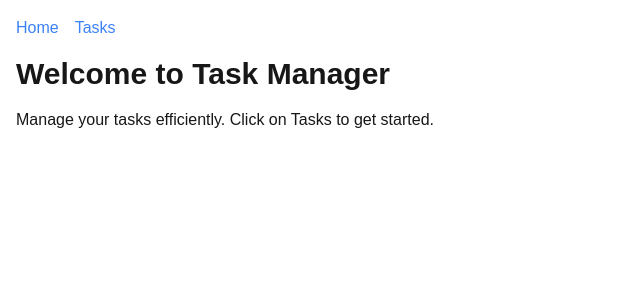
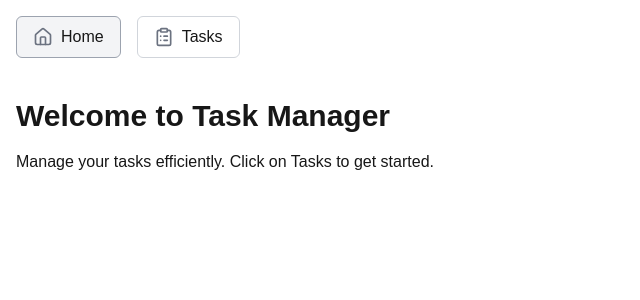
Before and after one commit to ibraheemhajjar/tasks-list-app, a Next.js app: page / in a window 1280 px wide. Shown: the top 300 px of the page, without its empty margins (0-640 px from the left). Built offline with nearby package versions, Linux system fonts and the light colour scheme.

Commit message:
refactor: improve Styling

```diff
--- a/package.json
+++ b/package.json
@@ -9,6 +9,7 @@
     "lint": "next lint"
   },
   "dependencies": {
+    "lucide-react": "^0.453.0",
     "next": "14.2.15",
     "react": "^18",
     "react-dom": "^18"
--- a/src/app/components/Task/TaskItem.tsx
+++ b/src/app/components/Task/TaskItem.tsx
@@ -1,5 +1,6 @@
 import React from "react";
 import { Task } from "@/app/types";
+import { upperSnackCaseToString } from "@/app/utils/textFormatting";
 
 type TaskItemProps = {
    task: Task;
@@ -11,28 +12,41 @@ const TaskItem: React.FC<TaskItemProps> = React.memo(({ task }) => {
    }, [task.createdAt]);
 
    return (
-      <li className="p-4 bg-white shadow-md rounded-lg mb-4">
-         <h3 className="text-lg font-semibold mb-2">{task.title}</h3>
-         <p className="text-sm text-gray-600 mb-2">{task.description}</p>
-         <div className="flex justify-between items-center text-sm">
-            <span
-               className={`px-2 py-1 rounded ${
-                  task.status === "COMPLETED" ? "bg-green-200 text-green-800" : "bg-yellow-200 text-yellow-800"
+      <li className="relative p-4 bg-white shadow-sm rounded-lg mb-4 border border-gray-300">
+         <h3 className="text-lg font-semibold mb-2 capitalize">{task.title}</h3>
+         <p
+            className={`px-2 py-1 rounded absolute top-4 right-4 text-sm ${
+               task.status === "COMPLETED"
+                  ? "bg-green-200 text-green-800 border border-green-800"
+                  : "bg-orange-200 text-yellow-800 border border-yellow-800"
             }`}
          >
-               {task.status}
-            </span>
-            <span className="text-gray-500">{formattedDate}</span>
+            {upperSnackCaseToString(task.status)}
+         </p>
+         <div className="flex items-center justify-between">
+            <div>
+               <p className="text-sm text-gray-600 mb-2">{task.description}</p>
+               <div className=" items-center text-sm">
+                  Created: <span className="text-gray-500">{formattedDate}</span>
                </div>
                <div className="mt-2 text-sm text-gray-500">
-            <span className="mr-4">Type: {task.type}</span>
-            <span>Likes: {task.number_of_likes}</span>
+                  Duration:
+                  {task?.duration?.value && task?.duration?.unit ? (
+                     <span>
+                        {task.duration.value} {task.duration.unit}
+                     </span>
+                  ) : (
+                     <span> Not Specified</span>
+                  )}
                </div>
-         {task.duration && (
+            </div>
+            <div className="text-right">
                <div className="mt-2 text-sm text-gray-500">
-               Duration: {task.duration.value} {task.duration.unit}
+                  <p>Type: {upperSnackCaseToString(task.type)}</p>
+                  <p>Likes: {task.number_of_likes}</p>
                </div>
-         )}
+            </div>
+         </div>
       </li>
    );
 });
--- a/src/app/components/Task/TaskTabs.tsx
+++ b/src/app/components/Task/TaskTabs.tsx
@@ -13,19 +13,19 @@ const TaskTabs: React.FC<TaskTabsProps> = ({ activeTab }) => {
    ];
 
    return (
-      <div className="mb-4">
-         <div className="border-b border-gray-200">
-            <nav className="-mb-px flex" aria-label="Tabs">
+      <div className="mb-8">
+         <div className="">
+            <nav className="-mb-px flex gap-2" aria-label="Tabs">
                {tabs.map((tab) => (
                   <Link
                      key={tab.name}
                      href={tab.href}
                      className={`
-                w-1/4 py-2 px-1 text-center border-b-2 font-medium text-sm
+                min-w-24 py-2 px-1 text-center border-b-2 font-medium text-sm border-gray-200 rounded-md
                 ${
                    activeTab === tab.status
-                      ? "border-blue-500 text-blue-600"
-                      : "border-transparent text-gray-500 hover:text-gray-700 hover:border-gray-300"
+                      ? "!border-blue-500 bg-gray-200"
+                      : " text-gray-500 hover:text-gray-700 hover:border-gray-300"
                 }
               `}
                   >
--- a/src/app/components/common/Navigation.tsx
+++ b/src/app/components/common/Navigation.tsx
@@ -1,19 +1,44 @@
+"use client";
 import Link from "next/link";
+import { usePathname } from "next/navigation";
+import { Home, ClipboardList } from "lucide-react";
+
+const iconClasses = "size-5 stroke-gray-500";
+
+const NAV_ARRAY = [
+   {
+      href: "/",
+      label: "Home",
+      icon: <Home className={iconClasses} />,
+   },
+   {
+      href: "/tasks",
+      label: "Tasks",
+      icon: <ClipboardList className={iconClasses} />,
+   },
+];
 
 const Navigation = () => {
+   const pathname = usePathname();
+
    return (
-      <nav className="mb-4">
-         <ul className="flex space-x-4">
-            <li>
-               <Link href="/" className="text-blue-500 hover:underline">
-                  Home
-               </Link>
-            </li>
-            <li>
-               <Link href="/tasks" className="text-blue-500 hover:underline">
-                  Tasks
-               </Link>
-            </li>
+      <nav className="mb-10">
+         <ul className="flex gap-4">
+            {NAV_ARRAY.map((navItem, index) => {
+               const isActive = navItem.href === "/" ? pathname === "/" : pathname.startsWith(navItem.href);
+               return (
+                  <li key={index}>
+                     <Link
+                        href={navItem.href}
+                        className={`flex items-center gap-2 border border-gray-300 px-4 py-2 rounded-md transition-colors
+                           ${isActive ? "bg-gray-100 border-gray-400" : "hover:bg-gray-50"}`}
+                     >
+                        {navItem.icon}
+                        <p>{navItem.label}</p>
+                     </Link>
+                  </li>
+               );
+            })}
          </ul>
       </nav>
    );
--- a/src/app/components/common/SortDropdown.tsx
+++ b/src/app/components/common/SortDropdown.tsx
@@ -47,7 +47,7 @@ const SortDropdown: React.FC<SortDropdownProps> = React.memo(({ onSort, currentD
          </button>
 
          {isOpen && (
-            <div className="origin-top-right absolute right-0 mt-2 w-56 rounded-md shadow-lg bg-white ring-1 ring-black ring-opacity-5">
+            <div className="origin-top-right absolute right-0 mt-2 w-56 rounded-md shadow-lg bg-white ring-1 ring-black ring-opacity-5 z-10">
                <div className="py-1" role="menu" aria-orientation="vertical">
                   {["asc", "desc"].map((direction) => (
                      <button
--- /dev/null
+++ b/src/app/utils/textFormatting.ts
@@ -0,0 +1,7 @@
+export function upperSnackCaseToString(text: string): string {
+   return text
+      .toLowerCase()
+      .split("_")
+      .map((word) => word.charAt(0).toUpperCase() + word.slice(1))
+      .join(" ");
+}
```
Also changed, not shown: 1 other file (tests, documents, lock files or other folders). Lines whose indentation alone changed are shown as unchanged.
